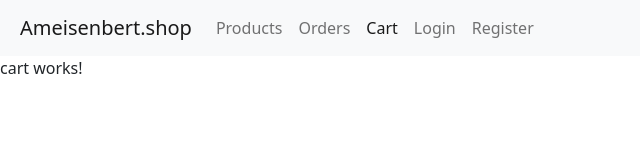
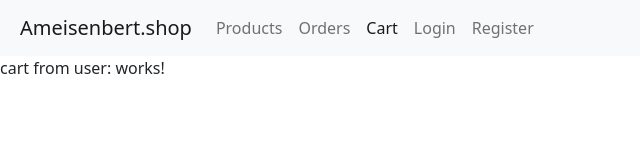
Before and after one commit to sebastianLindinger/DBI-Webshop-Frontend, an Angular app in the folder webshop-ameisenbert/: page /cart in a window 1280 px wide. Shown: the top 160 px of the page, without its empty margins (0-640 px from the left). Built offline with nearby package versions, Linux system fonts and the light colour scheme.

Commit message:
add get userID function to cart

```diff
--- a/webshop-ameisenbert/src/app/cart/cart.component.html
+++ b/webshop-ameisenbert/src/app/cart/cart.component.html
@@ -1 +1 @@
-<p>cart works!</p>
+<p>cart from user: {{userID}} works!</p>
--- a/webshop-ameisenbert/src/app/cart/cart.component.ts
+++ b/webshop-ameisenbert/src/app/cart/cart.component.ts
@@ -7,6 +7,7 @@ import { Component, OnInit } from '@angular/core';
 })
 export class CartComponent implements OnInit {
 
+  userID = localStorage.getItem('userID');
   constructor() { }
 
   ngOnInit(): void {
```
